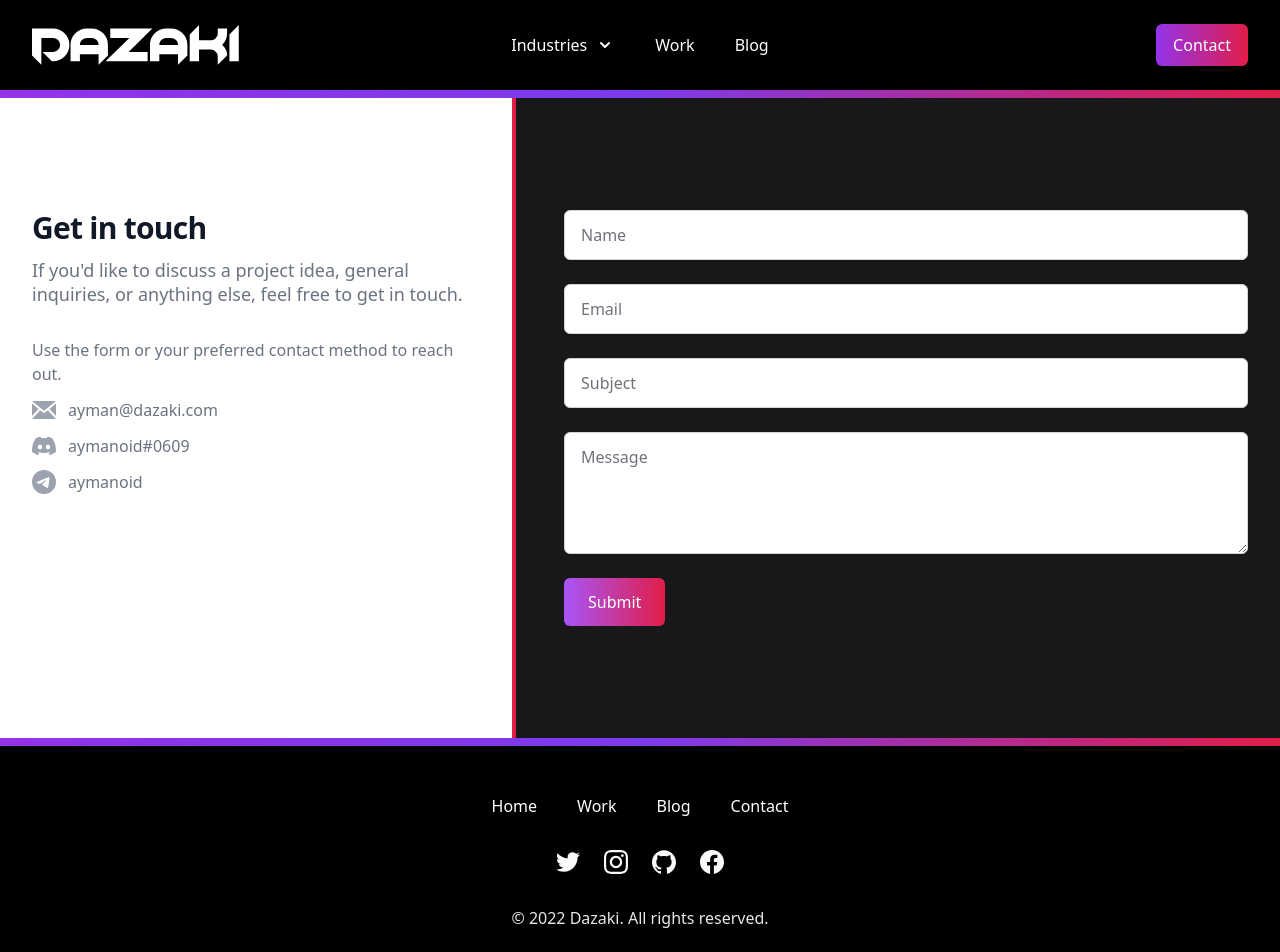
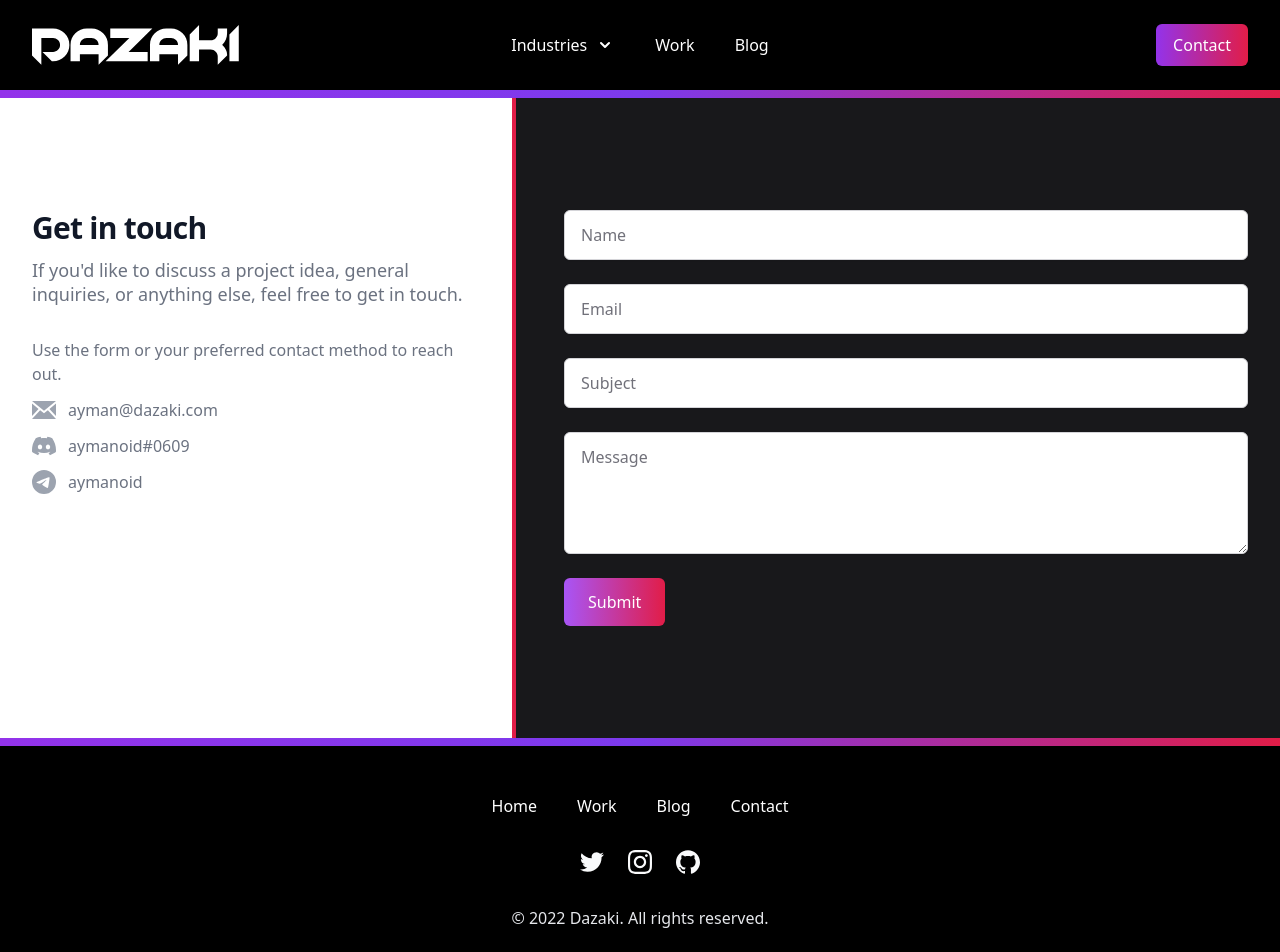
Before and after one commit to aymanoid/dazaki-web, a Next.js app: page /contact in a window 1280 px wide. Shown: the top 952 px of the page. Built offline with nearby package versions, Linux system fonts and the light colour scheme.

Commit message:
add social links

```diff
--- a/components/Footer.jsx
+++ b/components/Footer.jsx
@@ -1,7 +1,6 @@
 import TwitterSvg from "components/svgs/social/twitter.svg";
 import InstagramSvg from "components/svgs/social/instagram.svg";
 import GithubSvg from "components/svgs/social/github.svg";
-import FacebookSvg from "components/svgs/social/facebook.svg";
 import Link from "next/link";
 
 const navigation = {
@@ -14,30 +13,23 @@ const navigation = {
   social: [
     {
       name: "Twitter",
-      href: "#",
+      href: "https://twitter.com/aymanoid",
       icon: (props) => (
         <TwitterSvg fill="currentColor" viewBox="0 0 24 24" {...props} />
       ),
     },
     {
       name: "Instagram",
-      href: "#",
+      href: "https://www.instagram.com/aymanoid/",
       icon: (props) => (
         <InstagramSvg fill="currentColor" viewBox="0 0 24 24" {...props} />
       ),
     },
     {
       name: "GitHub",
-      href: "#",
+      href: "https://github.com/aymanoid",
       icon: (props) => (
         <GithubSvg fill="currentColor" viewBox="0 0 24 24" {...props} />
-      ),
-    },
-    {
-      name: "Facebook",
-      href: "#",
-      icon: (props) => (
-        <FacebookSvg fill="currentColor" viewBox="0 0 24 24" {...props} />
       ),
     },
   ],
@@ -64,14 +56,16 @@ const Footer = () => {
         </nav>
         <div className="mt-8 flex justify-center space-x-6">
           {navigation.social.map((item) => (
+            <Link key={item.name} href={item.href} passHref>
               <a
-              key={item.name}
-              href={item.href}
                 className="text-gray-50 hover:text-rose-500"
+                target="_blank"
+                rel="noopener noreferrer"
               >
                 <span className="sr-only">{item.name}</span>
                 <item.icon className="h-6 w-6" aria-hidden="true" />
               </a>
+            </Link>
           ))}
         </div>
         <p className="mt-8 text-center text-base text-gray-200">
```
Also changed, not shown: components/svgs/social/facebook.svg (deleted). Lines whose indentation alone changed are shown as unchanged.
